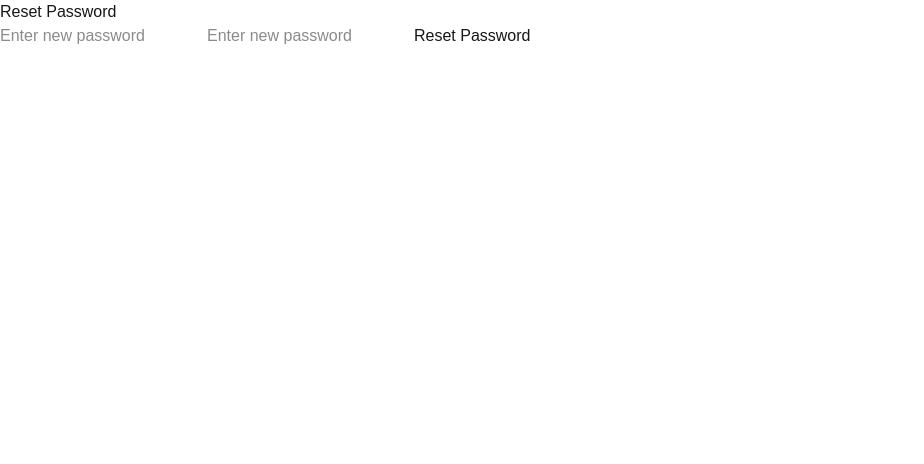
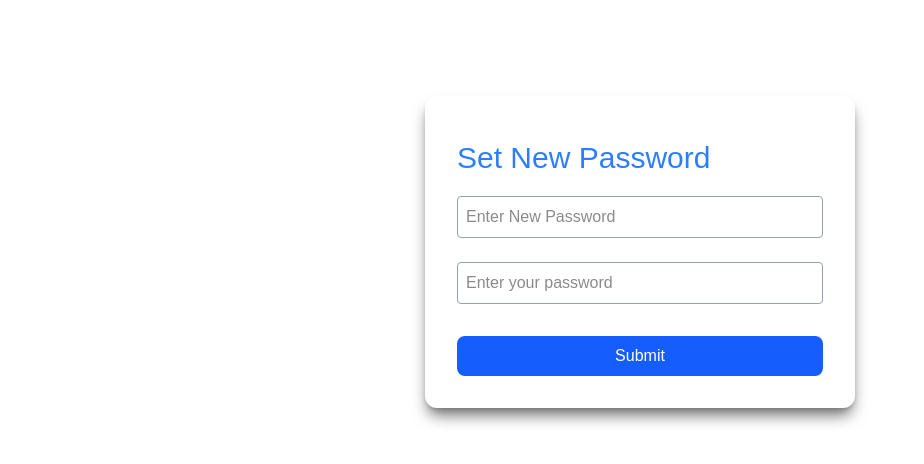
Before and after one commit to Akash-FD/WEEK-10, a Next.js app in the folder e-commerce/: page /reset-password in a window 1280 px wide. Shown: the top 464 px of the page, without its empty margins (0-924 px from the left). Built offline with nearby package versions, Linux system fonts and the light colour scheme; no server answers.

Commit message:
update the code

```diff
--- a/e-commerce/next.config.ts
+++ b/e-commerce/next.config.ts
@@ -1,9 +1,9 @@
 import type { NextConfig } from "next";
 
 const nextConfig: NextConfig = {
-  images:{
-    domains:['localhost']
-  }
+  // images:{
+  //  domains:['localhost']
+  // }
 };
 
 export default nextConfig;
--- /dev/null
+++ b/e-commerce/src/app/(auth)/reset-password/ResetPassword.tsx
@@ -0,0 +1,70 @@
+"use client";
+
+import { resetPassword } from "@/lib/auth";
+import { ResetPasswordTpyes } from "@/type";
+import { useRouter, useSearchParams } from "next/navigation";
+import { useEffect, useState } from "react";
+
+export default function ResetPassword() {
+  const searchParams = useSearchParams();
+  const token = searchParams.get("token");
+  console.log(token);
+
+  const router = useRouter();
+  const [password, setPassword] = useState("");
+  const [Cpassword, setCpassword] = useState("");
+
+  const passwordObj: ResetPasswordTpyes = {
+    newPassword: password,
+    confirmPassword: Cpassword,
+  };
+  console.log(passwordObj);
+
+  useEffect(() => {
+    if (token) {
+      localStorage.setItem("token", token);
+    }
+  }, []);
+
+  const handleSubmit = async () => {
+    if (password !== Cpassword) {
+      alert("Password and confirm password must be same");
+      return;
+    }
+    const res = await resetPassword(passwordObj);
+
+    if (res.status === 201) {
+      alert("Password reset successful!");
+      router.push("/login");
+    } else {
+      alert("Invalid or expired token.");
+    }
+  };
+
+  return (
+    <div className="bg-gradient-to-t from-white py-14 pb-48">
+      <div className=" w-[430px] max-sm:w-[300px] max-sm:pt-3 m-auto px-8 my-10 bg-white py-6 shadow-lg shadow-neutral-500 rounded-xl">
+        <h2 className="text-3xl py-5 text-blue-500">Set New Password</h2>
+        <form action="" onSubmit={handleSubmit} className="flex flex-col gap-6">
+          <input
+            type="password"
+            placeholder="Enter New Password"
+            className="py-2 px-2 border border-gray-400 rounded"
+            value={password}
+            onChange={(e) => setPassword(e.target.value)}
+          />
+          <input
+            type="password"
+            placeholder="Enter your password"
+            className="py-2 px-2 border border-gray-400 rounded"
+            value={Cpassword}
+            onChange={(e) => setCpassword(e.target.value)}
+          />
+          <button className="bg-blue-600 text-white px-5 py-2 my-2 rounded-lg w-full m-auto hover:bg-blue-800">
+            Submit
+          </button>
+        </form>
+      </div>
+    </div>
+  );
+}
--- a/e-commerce/src/app/(auth)/reset-password/page.tsx
+++ b/e-commerce/src/app/(auth)/reset-password/page.tsx
@@ -1,65 +1,14 @@
-"use client"
+import React, { Suspense } from 'react'
+import ResetPassword from './ResetPassword'
 
-import { ResetPasswordTpyes } from '@/type';
-import { useRouter, useSearchParams } from 'next/navigation';
-import { useEffect, useState } from 'react';
+const Page = () => {
+  return (
 
-export default function ResetPassword() {
+      <Suspense>
+      <ResetPassword/>
+      </Suspense>
 
-const searchParams = useSearchParams()
-const token = searchParams.get('token')
-console.log(token);
+  )
+}
 
-
-  const router = useRouter()
-  const [password, setPassword] = useState('');
-  const [Cpassword, setCpassword] = useState('');
-
-  const passwordObj:any = {
-    password:password,
-    confirmpassword:Cpassword,
-  }
-  console.log(passwordObj);
-
-useEffect(() => {
-    if (token) {
-        localStorage.setItem("token",token)
-    }
-}, [])
-
-  const handleSubmit = async () => {
-    if(password !== Cpassword){
-      alert("Password and confirm password must be same")
-      return;
-    }
-
-    // const res = await ResetPassword(passwordObj)
-
-
-    // if (res.ok) {
-    //   alert('Password reset successful!');
-    //   router.push('/login');
-    // } else {
-    //   alert('Invalid or expired token.');
-    // }
-  };
-
-  return (
-    <div>
-      <h2>Reset Password</h2>
-      <input
-        type="password"
-        value={password}
-        onChange={(e) => setPassword(e.target.value)}
-        placeholder="Enter new password"
-      />
-       <input
-        type="password"
-        value={Cpassword}
-        onChange={(e) => setCpassword(e.target.value)}
-        placeholder="Enter new password"
-      />
-      <button onClick={handleSubmit}>Reset Password</button>
-    </div>
-  );
-}
+export default Page
--- a/e-commerce/src/app/(auth)/verifyemail/page.tsx
+++ b/e-commerce/src/app/(auth)/verifyemail/page.tsx
@@ -31,7 +31,7 @@ export default function VerifyEmail() {
         <h2 className="text-3xl py-5 text-blue-500 text-center">
           Verify Your Email
         </h2>
-        <form action="" className="flex flex-col gap-6">
+        <form action="" onSubmit={handleSubmit} className="flex flex-col gap-6">
           <input
             type="email"
             placeholder="Enter your email"
@@ -42,7 +42,7 @@ export default function VerifyEmail() {
           <button
             type="submit"
             className="bg-blue-600 text-white px-5 py-2 my-2 rounded-lg w-full m-auto hover:bg-blue-800"
-            onClick={handleSubmit}
+
           >
             Next
           </button>
--- a/e-commerce/src/lib/api.ts
+++ b/e-commerce/src/lib/api.ts
@@ -2,7 +2,7 @@ import { addtocart, orderDataObj, Status } from "@/type";
 import axios from "axios";
 
 export const api = axios.create({
-  baseURL: process.env.NEXT_PUBLIC_API_URL
+  baseURL: `${process.env.NEXT_PUBLIC_API_URL}/api`
 });
 
 // const token = localStorage.getItem("token")
--- a/e-commerce/src/lib/auth.ts
+++ b/e-commerce/src/lib/auth.ts
@@ -22,8 +22,8 @@ export const getUser = () =>
     api.post("/auth/forgot-password", email);
 
 
-  export const ResetPassword = (dataObj:any) =>
-    api.post("/auth/forgot-password", dataObj,{
+  export const resetPassword = (dataObj:ResetPasswordTpyes) =>
+    api.post("/auth/reset-password", dataObj,{
       headers: {
         Authorization: `Bearer ${localStorage.getItem('token')}`,
       },
--- a/e-commerce/src/type/index.ts
+++ b/e-commerce/src/type/index.ts
@@ -98,6 +98,6 @@ export interface productDataTypes{
 }
 
 export interface ResetPasswordTpyes{
-    password:string,
-    confirmpassword:string
+    newPassword:string,
+    confirmPassword:string
 }
```
